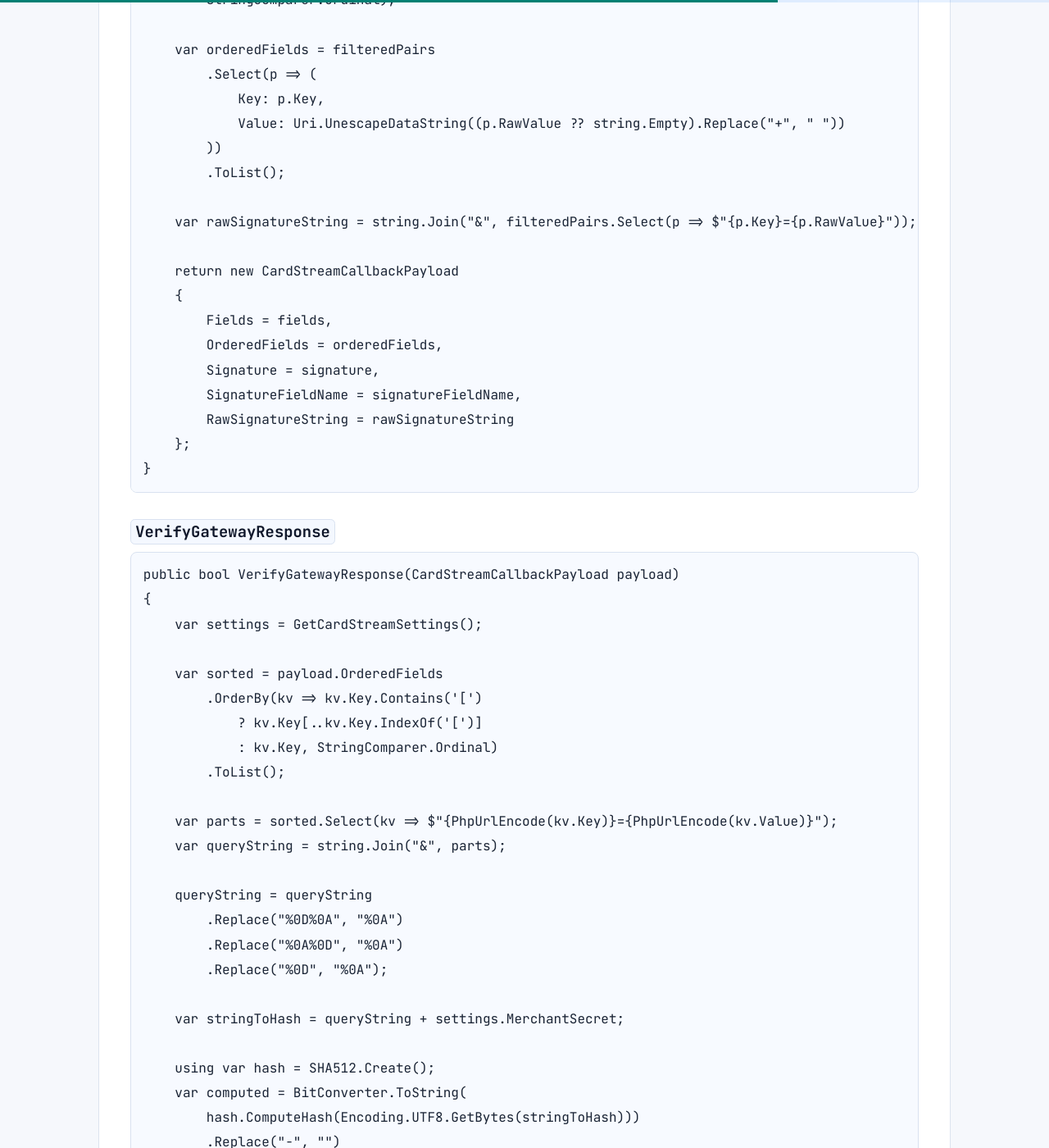
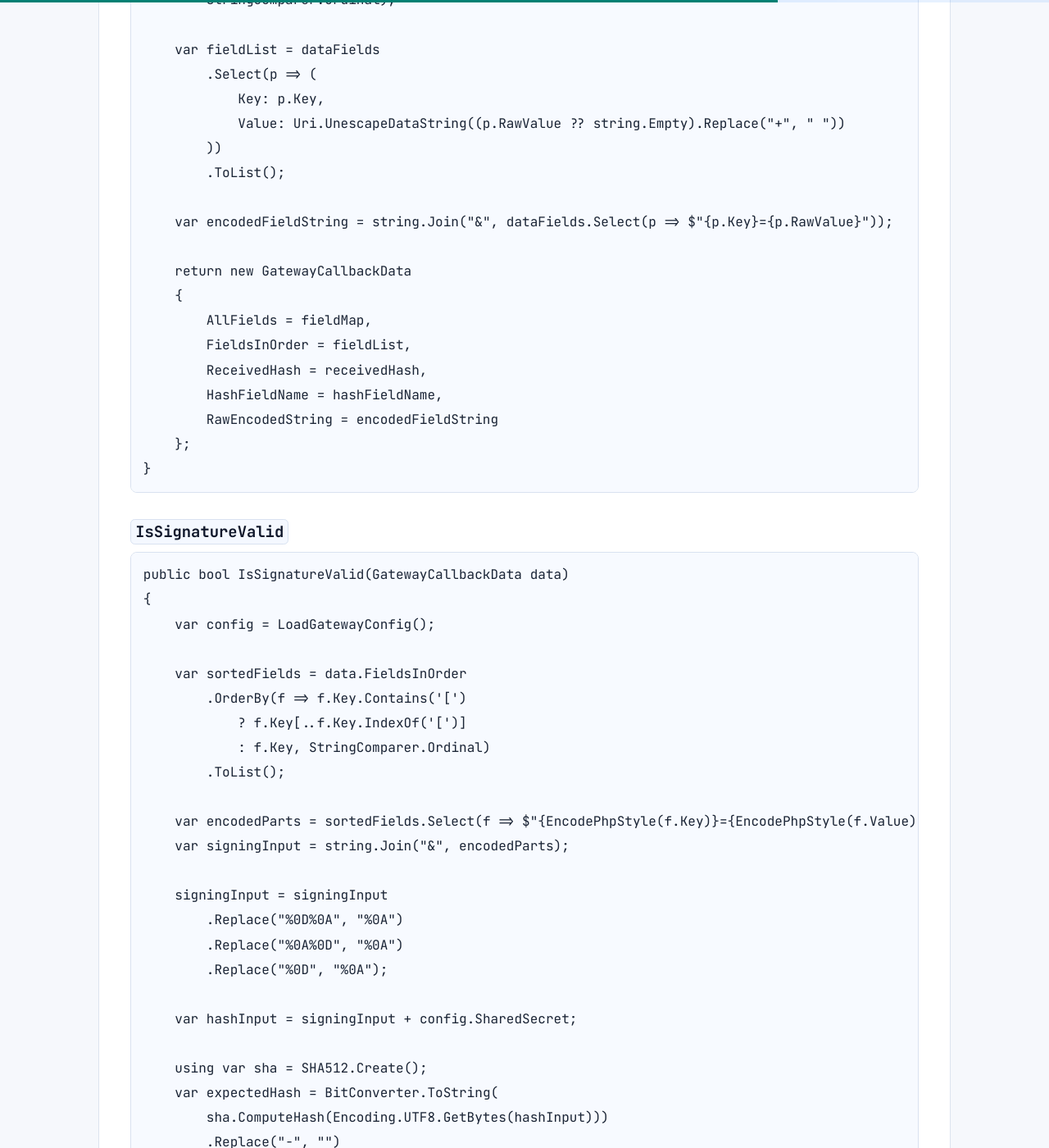
Before and after one commit to RefatMustaque/Pages, a Jekyll site: the page built from _posts/2026-03-25-cardstream-signature-verification.md, in a window 1280 px wide and 1400 px high, scrolled down 6464 px. Shown: the whole window at 82% size. Built offline with Jekyll 4.4.1, drawn with Linux system fonts in a browser that asks for light colours; some of the changed text lies outside the part shown.

Commit message:
refactor: Improve variable naming and update method signatures for clarity in Cardstream signature verification

````diff
--- a/_posts/2026-03-25-cardstream-signature-verification.md
+++ b/_posts/2026-03-25-cardstream-signature-verification.md
@@ -43,7 +43,7 @@ My first thought was to tidy things up. I removed `__wafRequestID` (looked like
 All wrong. Cardstream signs *everything*. That WAF field is added by a proxy before the request reaches you and it still gets signed. Empty fields like `threeDSDetails[eci]=` still get included. The **only** thing you remove is `signature`.
 
 ```csharp
-var filteredPairs = allPairs
+var dataFields = parsedPairs
     .Where(p => !p.Key.Equals("signature", StringComparison.OrdinalIgnoreCase))
     .Where(p => !string.IsNullOrWhiteSpace(p.Key))
     .ToList(); // don't sort yet - keep original order
@@ -60,10 +60,10 @@ I sorted everything alphabetically, which rearranged the sub-fields too. My stri
 The fix: sort by the root key only. Since .NET's `OrderBy` is a stable sort, the sub-fields naturally stay in their original order.
 
 ```csharp
-var sorted = payload.OrderedFields
-    .OrderBy(kv => kv.Key.Contains('[')
-        ? kv.Key[..kv.Key.IndexOf('[')]
-        : kv.Key, StringComparer.Ordinal)
+var sortedFields = data.FieldsInOrder
+    .OrderBy(f => f.Key.Contains('[')
+        ? f.Key[..f.Key.IndexOf('[')]
+        : f.Key, StringComparer.Ordinal)
     .ToList();
 ```
 
@@ -119,16 +119,16 @@ The `[` and `]` difference broke the bracket-notation keys. Something like `thre
 I wrote a method that matches PHP's behaviour:
 
 ```csharp
-private static string PhpUrlEncode(string value)
+private static string EncodePhpStyle(string input)
 {
-    if (string.IsNullOrEmpty(value)) return string.Empty;
-    var encoded = Uri.EscapeDataString(value);
-    encoded = Regex.Replace(encoded, "%[0-9a-f]{2}", m => m.Value.ToUpper());
-    encoded = encoded.Replace("%20", "+");
-    encoded = encoded.Replace("~", "%7E");
-    encoded = encoded.Replace("[", "%5B");
-    encoded = encoded.Replace("]", "%5D");
-    return encoded;
+    if (string.IsNullOrEmpty(input)) return string.Empty;
+    var result = Uri.EscapeDataString(input);
+    result = Regex.Replace(result, "%[0-9a-f]{2}", m => m.Value.ToUpper());
+    result = result.Replace("%20", "+");
+    result = result.Replace("~", "%7E");
+    result = result.Replace("[", "%5B");
+    result = result.Replace("]", "%5D");
+    return result;
 }
 ```
 
@@ -161,42 +161,42 @@ Also: call `request.EnableBuffering()` in your middleware and reset `request.Bod
 
 ## The full working code
 
-### `CardStreamCallbackPayload`
+### `GatewayCallbackData`
 
 ```csharp
-public class CardStreamCallbackPayload
+public class GatewayCallbackData
 {
-    public Dictionary<string, string> Fields { get; set; }
-    public List<(string Key, string Value)> OrderedFields { get; set; }
-    public string RawSignatureString { get; set; }
-    public string Signature { get; set; }
-    public string SignatureFieldName { get; set; }
+    public Dictionary<string, string> AllFields { get; set; }
+    public List<(string Key, string Value)> FieldsInOrder { get; set; }
+    public string RawEncodedString { get; set; }
+    public string ReceivedHash { get; set; }
+    public string HashFieldName { get; set; }
 }
 ```
 
-### `BuildCardStreamPayloadFromRequestAsync`
+### `ParseGatewayCallbackAsync`
 
 ```csharp
-public async Task<CardStreamCallbackPayload> BuildCardStreamPayloadFromRequestAsync(HttpRequest request)
+public async Task<GatewayCallbackData> ParseGatewayCallbackAsync(HttpRequest request)
 {
-    string rawBody;
-    var isFormPost = request.HasFormContentType &&
-                     request.Method.Equals("POST", StringComparison.OrdinalIgnoreCase);
+    string bodyText;
+    var isPost = request.HasFormContentType &&
+                 request.Method.Equals("POST", StringComparison.OrdinalIgnoreCase);
 
-    if (isFormPost)
+    if (isPost)
     {
         request.EnableBuffering();
         request.Body.Position = 0;
         using var reader = new StreamReader(request.Body, Encoding.UTF8, leaveOpen: true);
-        rawBody = await reader.ReadToEndAsync();
+        bodyText = await reader.ReadToEndAsync();
         request.Body.Position = 0;
     }
     else
     {
-        rawBody = string.Join("&", request.Query.Select(q => $"{q.Key}={q.Value}"));
+        bodyText = string.Join("&", request.Query.Select(q => $"{q.Key}={q.Value}"));
     }
 
-    var allPairs = rawBody.Split('&')
+    var parsedPairs = bodyText.Split('&')
         .Select(p => {
             var idx = p.IndexOf('=');
             if (idx == -1) return (Key: string.Empty, RawValue: string.Empty);
@@ -205,85 +205,85 @@ public async Task<CardStreamCallbackPayload> BuildCardStreamPayloadFromRequestAs
         .Where(p => !string.IsNullOrEmpty(p.Key))
         .ToList();
 
-    var sigPair = allPairs.FirstOrDefault(p =>
+    var hashField = parsedPairs.FirstOrDefault(p =>
         p.Key.Equals("signature", StringComparison.OrdinalIgnoreCase));
-    var signature = sigPair.Key?.Length > 0
-        ? Uri.UnescapeDataString((sigPair.RawValue ?? string.Empty).Replace("+", " "))
+    var receivedHash = hashField.Key?.Length > 0
+        ? Uri.UnescapeDataString((hashField.RawValue ?? string.Empty).Replace("+", " "))
         : string.Empty;
-    var signatureFieldName = sigPair.Key?.Length > 0 ? sigPair.Key : "signature";
+    var hashFieldName = hashField.Key?.Length > 0 ? hashField.Key : "signature";
 
-    var filteredPairs = allPairs
+    var dataFields = parsedPairs
         .Where(p => !p.Key.Equals("signature", StringComparison.OrdinalIgnoreCase))
         .Where(p => !string.IsNullOrWhiteSpace(p.Key))
         .ToList();
 
-    var fields = filteredPairs.ToDictionary(
+    var fieldMap = dataFields.ToDictionary(
         p => p.Key!,
         p => Uri.UnescapeDataString((p.RawValue ?? string.Empty).Replace("+", " ")),
         StringComparer.Ordinal);
 
-    var orderedFields = filteredPairs
+    var fieldList = dataFields
         .Select(p => (
             Key: p.Key,
             Value: Uri.UnescapeDataString((p.RawValue ?? string.Empty).Replace("+", " "))
         ))
         .ToList();
 
-    var rawSignatureString = string.Join("&", filteredPairs.Select(p => $"{p.Key}={p.RawValue}"));
+    var encodedFieldString = string.Join("&", dataFields.Select(p => $"{p.Key}={p.RawValue}"));
 
-    return new CardStreamCallbackPayload
+    return new GatewayCallbackData
     {
-        Fields = fields,
-        OrderedFields = orderedFields,
-        Signature = signature,
-        SignatureFieldName = signatureFieldName,
-        RawSignatureString = rawSignatureString
+        AllFields = fieldMap,
+        FieldsInOrder = fieldList,
+        ReceivedHash = receivedHash,
+        HashFieldName = hashFieldName,
+        RawEncodedString = encodedFieldString
     };
 }
 ```
 
-### `VerifyGatewayResponse`
+### `IsSignatureValid`
 
 ```csharp
-public bool VerifyGatewayResponse(CardStreamCallbackPayload payload)
+public bool IsSignatureValid(GatewayCallbackData data)
 {
-    var settings = GetCardStreamSettings();
+    var config = LoadGatewayConfig();
 
-    var sorted = payload.OrderedFields
-        .OrderBy(kv => kv.Key.Contains('[')
-            ? kv.Key[..kv.Key.IndexOf('[')]
-            : kv.Key, StringComparer.Ordinal)
+    var sortedFields = data.FieldsInOrder
+        .OrderBy(f => f.Key.Contains('[')
+            ? f.Key[..f.Key.IndexOf('[')]
+            : f.Key, StringComparer.Ordinal)
         .ToList();
 
-    var parts = sorted.Select(kv => $"{PhpUrlEncode(kv.Key)}={PhpUrlEncode(kv.Value)}");
-    var queryString = string.Join("&", parts);
+    var encodedParts = sortedFields.Select(f => $"{EncodePhpStyle(f.Key)}={EncodePhpStyle(f.Value)}");
+    var signingInput = string.Join("&", encodedParts);
 
-    queryString = queryString
+    signingInput = signingInput
         .Replace("%0D%0A", "%0A")
         .Replace("%0A%0D", "%0A")
         .Replace("%0D", "%0A");
 
-    var stringToHash = queryString + settings.MerchantSecret;
+    var hashInput = signingInput + config.SharedSecret;
 
-    using var hash = SHA512.Create();
-    var computed = BitConverter.ToString(
-        hash.ComputeHash(Encoding.UTF8.GetBytes(stringToHash)))
+    using var sha = SHA512.Create();
+    var expectedHash = BitConverter.ToString(
+        sha.ComputeHash(Encoding.UTF8.GetBytes(hashInput)))
         .Replace("-", "")
         .ToLowerInvariant();
 
-    return computed == payload.Signature.ToLowerInvariant();
+    return expectedHash == data.ReceivedHash.ToLowerInvariant();
 }
 
-private static string PhpUrlEncode(string value)
+private static string EncodePhpStyle(string input)
 {
-    if (string.IsNullOrEmpty(value)) return string.Empty;
-    var encoded = Uri.EscapeDataString(value);
-    encoded = Regex.Replace(encoded, "%[0-9a-f]{2}", m => m.Value.ToUpper());
-    encoded = encoded.Replace("%20", "+");
-    encoded = encoded.Replace("~", "%7E");
-    encoded = encoded.Replace("[", "%5B");
-    encoded = encoded.Replace("]", "%5D");
-    return encoded;
+    if (string.IsNullOrEmpty(input)) return string.Empty;
+    var result = Uri.EscapeDataString(input);
+    result = Regex.Replace(result, "%[0-9a-f]{2}", m => m.Value.ToUpper());
+    result = result.Replace("%20", "+");
+    result = result.Replace("~", "%7E");
+    result = result.Replace("[", "%5B");
+    result = result.Replace("]", "%5D");
+    return result;
 }
 ```
 
@@ -320,7 +320,7 @@ document.body.removeChild(form);
 
 One thing to watch: if a field arrives as `threeDSDetails[eci]=` with nothing after the `=`, the form still needs to submit it as an empty string. Don't skip it.
 
-Also: log `stringToHash` while you're debugging and compare it character by character to the sig tool output. Just remember to remove that log before going to production, because it has your secret key in it.
+Also: log `hashInput` while you're debugging and compare it character by character to the sig tool output. Just remember to remove that log before going to production, because it has your secret key in it.
 
 ---
 
````
Also changed, not shown: other parts of _posts/2026-03-25-cardstream-signature-verification.md (+4 -4 lines).
